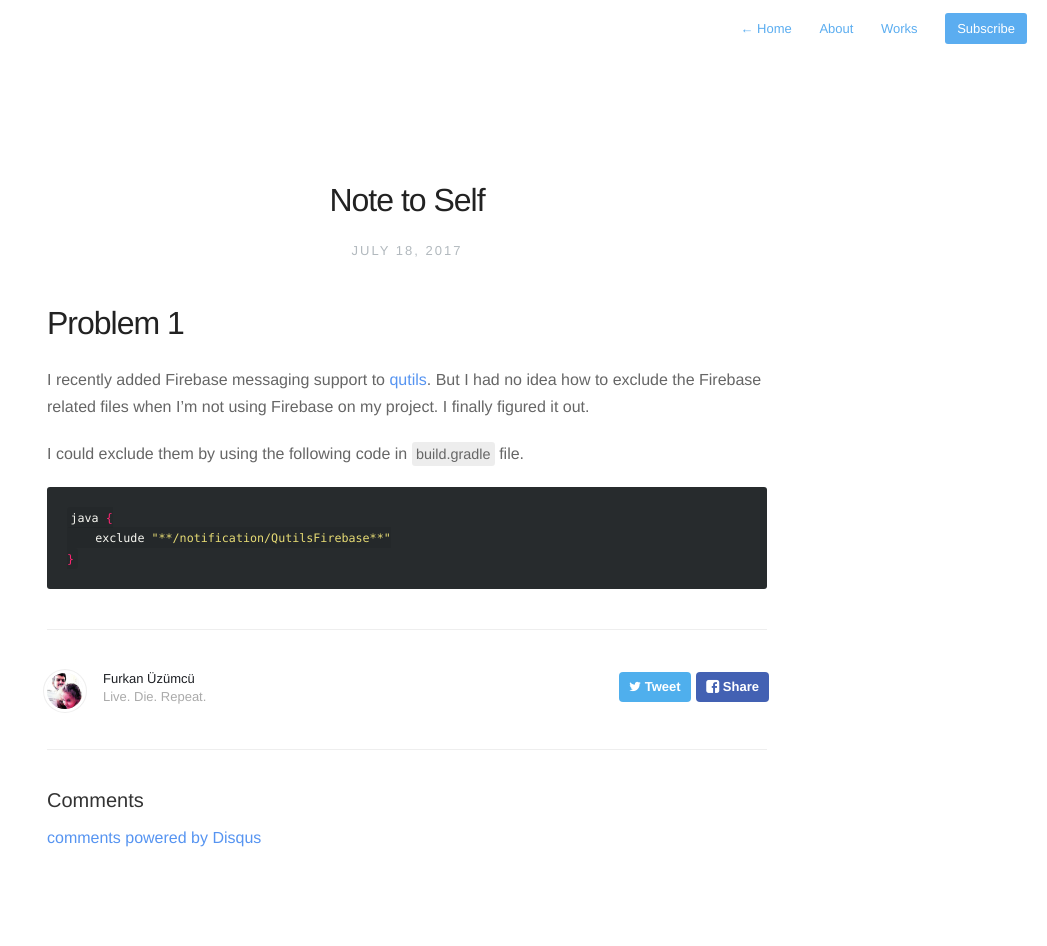
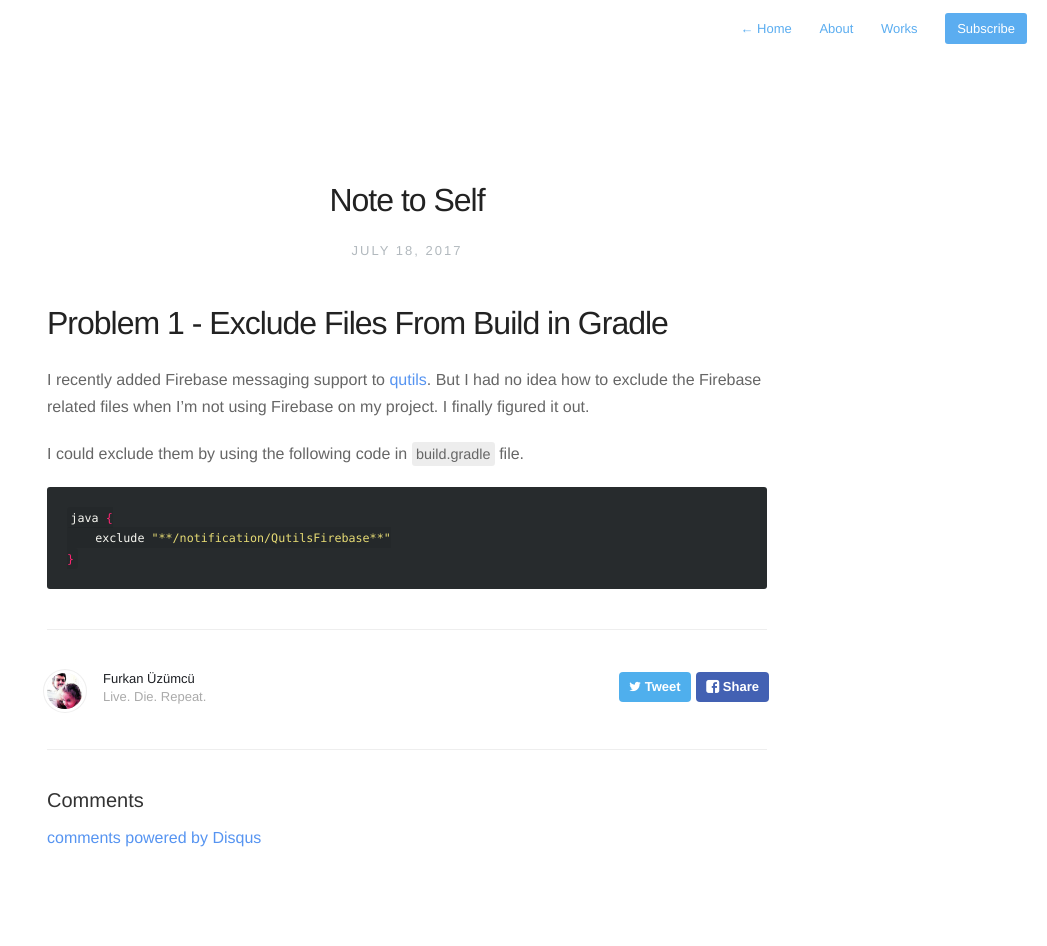
Before and after one commit to Furkanzmc/furkanzmc.github.io, a Jekyll site: the page built from _posts/2017-07-18-programming-notes.markdown, in a window 1280 px wide. Shown: the whole page, without its empty margins (233-1280 px from the left). Built offline with Jekyll 4.4.1, drawn with Linux system fonts in a browser that asks for light colours; nearby versions of some CDN libraries; comment, search, counter and statistics services are not loaded.

Commit message:
Add a proper header

```diff
--- a/_posts/2017-07-18-programming-notes.markdown
+++ b/_posts/2017-07-18-programming-notes.markdown
@@ -5,7 +5,7 @@ date: 2017-07-18
 tags: general, programming
 ---
 
-# Problem 1
+# Problem 1 - Exclude Files From Build in Gradle
 
 I recently added Firebase messaging support to [qutils](https://github.com/Furkanzmc/qutils). But I had no idea how to exclude the Firebase related files when I'm not using Firebase on my project. I finally figured it out.
 
```
